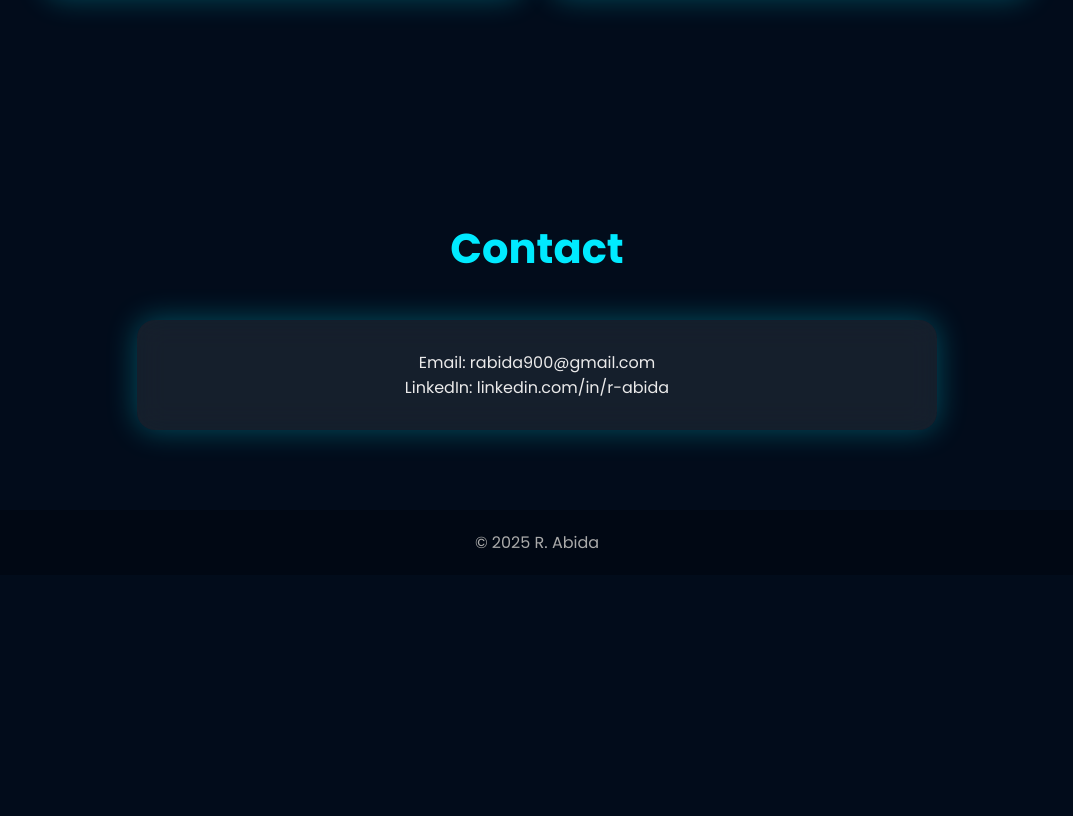
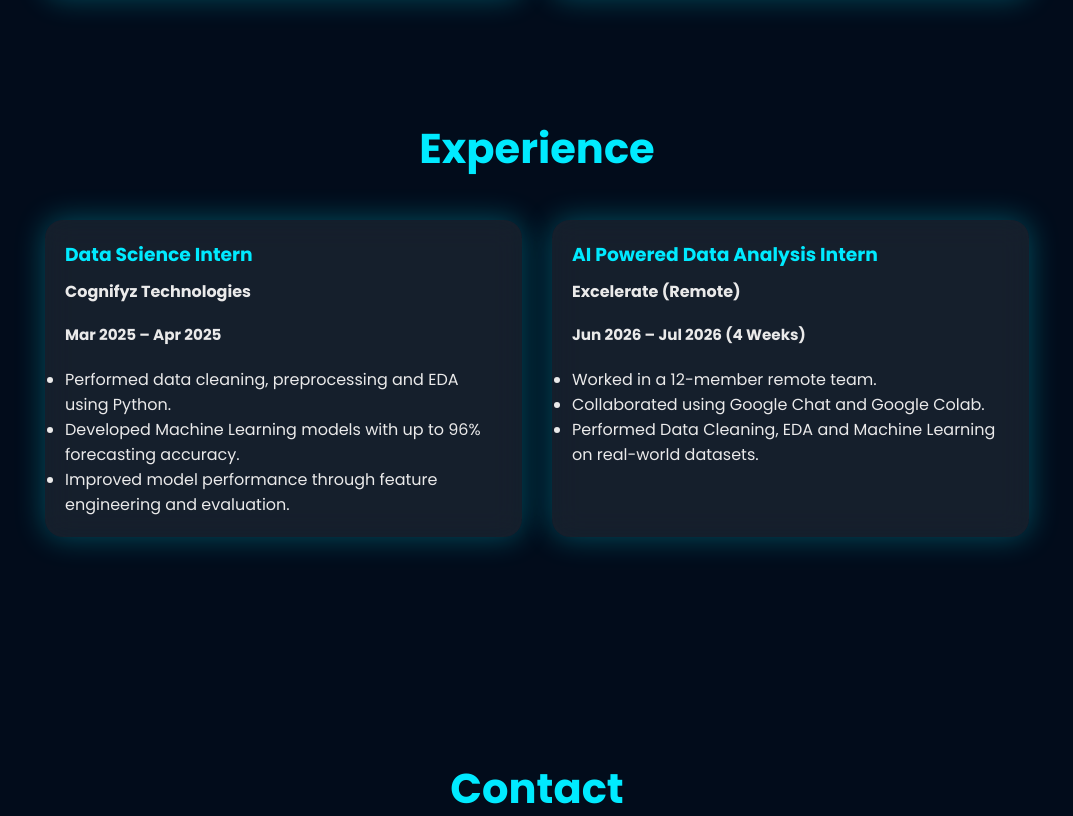
Before and after one commit to R-ABIDA/Abida-Portfolio-Website-, a plain HTML site: page index.html in a window 1280 px wide. Shown: the part 1984-2800 px from the top of the page, without its empty margins (103-1176 px from the left). Before the commit the page ends 2559 px from the top, so only its background shows below. Drawn offline with nearby package versions, Linux system fonts and the light colour scheme.

```diff
--- a/index.html
+++ b/index.html
@@ -387,6 +387,39 @@
     </div>
   </div>
 </section>
+    <section id="experience" class="section reveal">
+  <h2>Experience</h2>
+
+  <div class="projects-container">
+
+    <div class="project-card">
+      <div class="project-content">
+        <h3>Data Science Intern</h3>
+        <h4>Cognifyz Technologies</h4>
+        <p><strong>Mar 2025 – Apr 2025</strong></p>
+        <ul>
+          <li>Performed data cleaning, preprocessing and EDA using Python.</li>
+          <li>Developed Machine Learning models with up to 96% forecasting accuracy.</li>
+          <li>Improved model performance through feature engineering and evaluation.</li>
+        </ul>
+      </div>
+    </div>
+
+    <div class="project-card">
+      <div class="project-content">
+        <h3>AI Powered Data Analysis Intern</h3>
+        <h4>Excelerate (Remote)</h4>
+        <p><strong>Jun 2026 – Jul 2026 (4 Weeks)</strong></p>
+        <ul>
+          <li>Worked in a 12-member remote team.</li>
+          <li>Collaborated using Google Chat and Google Colab.</li>
+          <li>Performed Data Cleaning, EDA and Machine Learning on real-world datasets.</li>
+        </ul>
+      </div>
+    </div>
+
+  </div>
+</section>
 
     </div>
   </div>
```
